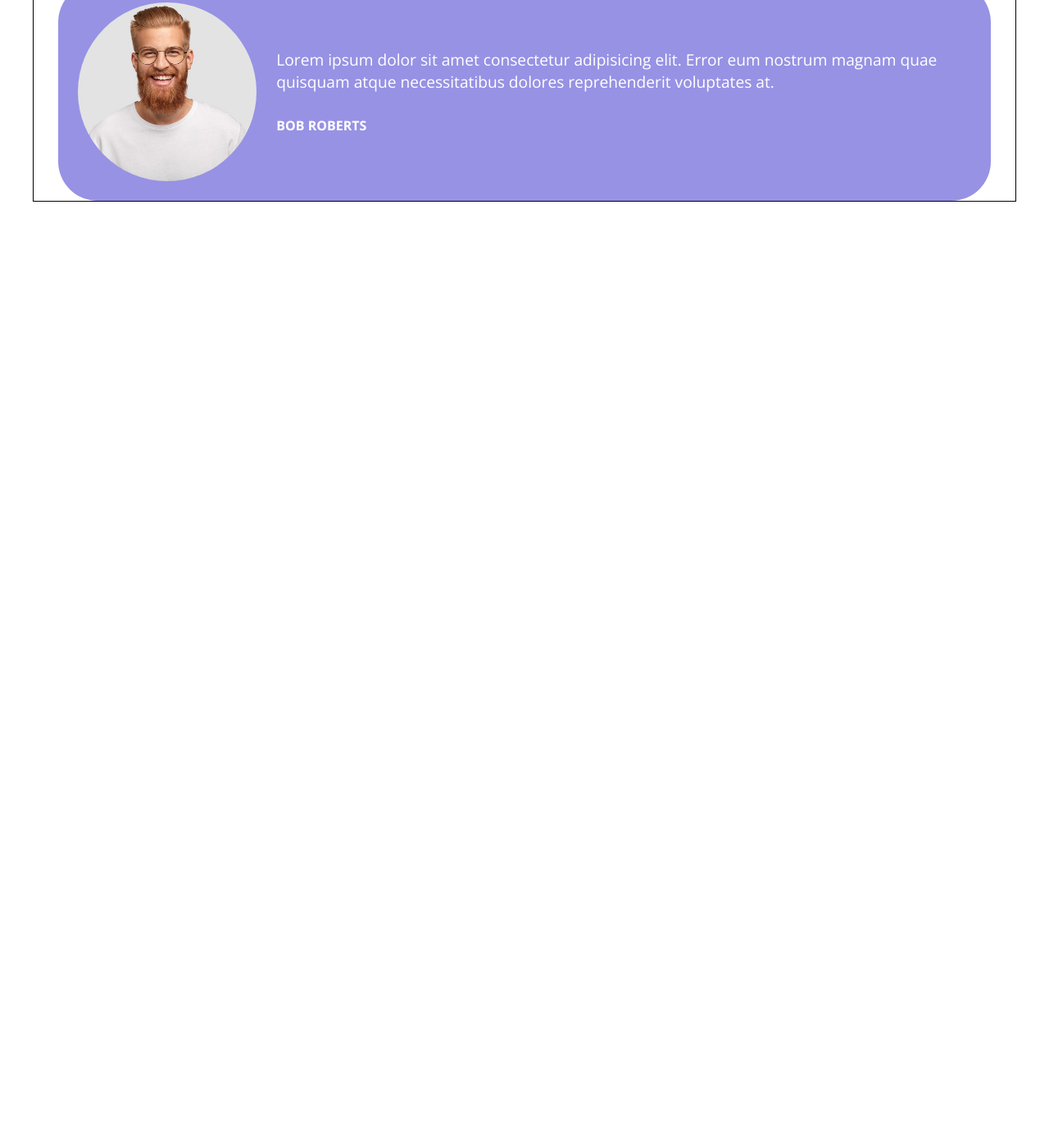
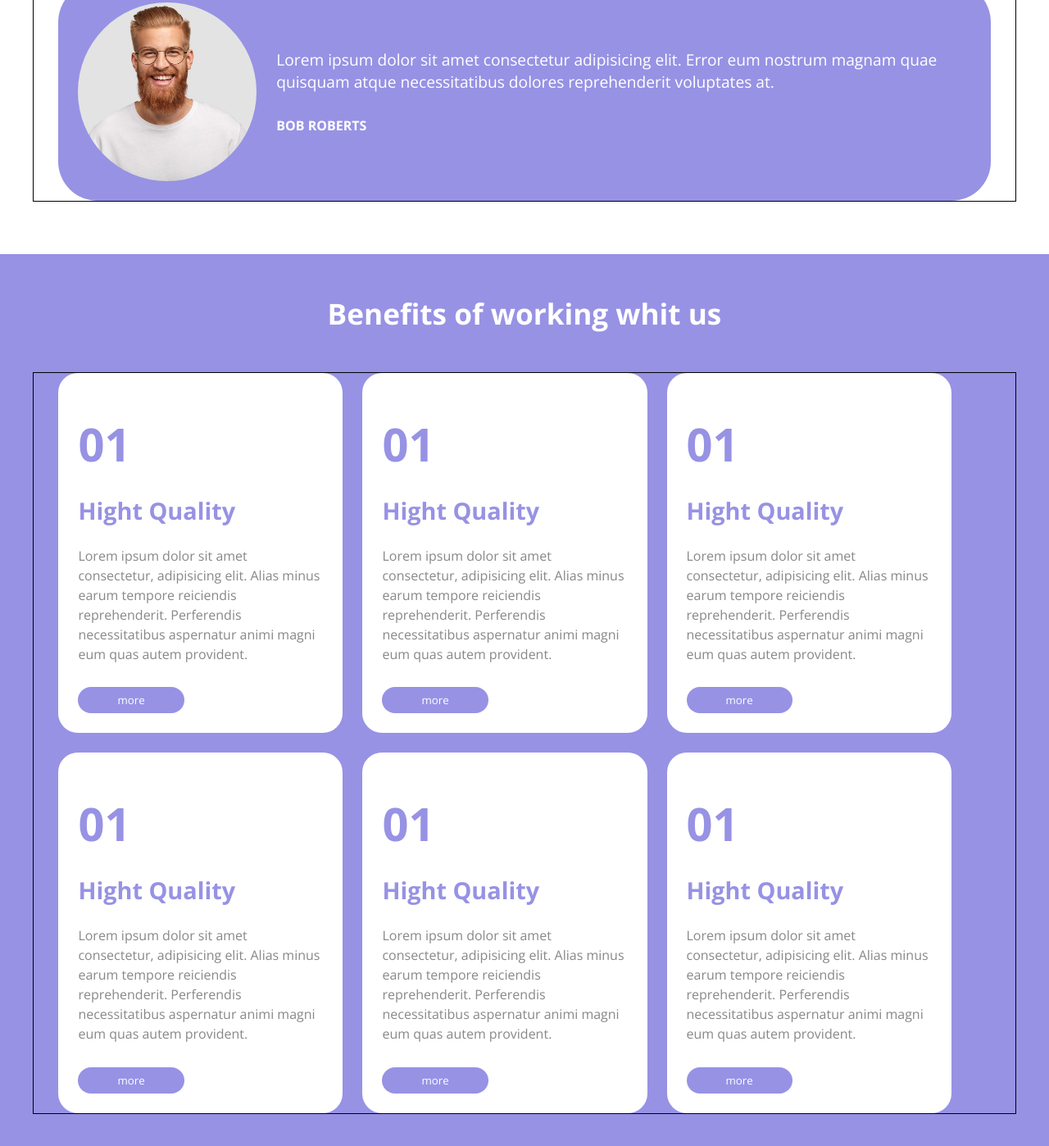
Before and after one commit to FabioLongoni/htmlcss-responsive-layout, a plain HTML site: page index.html in a window 1280 px wide. Shown: the part 2683-4081 px from the top of the page at 82% size. Before the commit the page ends 2993 px from the top, so only its background shows below. Drawn offline with nearby package versions, Linux system fonts and the light colour scheme.

Commit message:
sezione4

```diff
--- a/css/app.css
+++ b/css/app.css
@@ -246,6 +246,63 @@ header ul {
     border-radius: 50%;
 }
 
+/* quarta sezione */
+
+.benefit {
+    background-color: #9792e4;
+    padding-bottom: 3rem;
+}
+
+.benefit h2 {
+    font-size: 2.2rem;
+    color: white;
+    text-align: center;
+    padding: 3rem 0;
+}
+
+.row-4 {
+    display: flex;
+    flex-wrap: wrap;
+    gap: 1.5rem;
+}
+
+.col-4 {
+    padding: 1.5rem;
+    background-color: white;
+    flex-basis: calc(calc(100% - 6rem) / 3);
+    border-radius: 1.5rem;
+    color: #888888;
+}
+
+.col-4 button {
+    padding: 0 3rem;
+    background-color: #9792e4;
+    color: white;
+}
+
+.col-4 span {
+    font-size: 3.5rem;
+    font-weight: 900;
+    color: #9792e4;
+    display: block;
+    padding: 1.5rem 0;
+
+}
+
+.col-4 h4 {
+    font-size: 1.8rem;
+    padding-bottom: 1.5rem;
+    font-weight: 900;
+    color: #9792e4;
+}
+
+.col-4 p {
+    line-height: 1.5rem;
+    font-size: 1rem;
+}
+
+
+
 
 
 
@@ -272,6 +329,9 @@ header ul {
     }
     .row-2 {
         flex-direction: column;
+    }
+    .col-4 {
+        flex-basis: calc(calc(100% - 1.5rem)/2);
     }
 
 }
@@ -303,4 +363,8 @@ header ul {
     .card-3 img {
         width: 100%;
     }
+    .col-4 {
+        flex-basis: 100%;
+    }
+
 }
--- a/index.html
+++ b/index.html
@@ -149,5 +149,50 @@
         </div>
     </section>
 
+<!--quarta sezione -->
+    <section class="benefit">
+        <h2>Benefits of working whit us</h2>
+        <div class="container">
+            <div class="row-4">
+                <div class="col-4">
+                    <span>01</span>
+                    <h4>Hight Quality</h4>
+                    <p>Lorem ipsum dolor sit amet consectetur, adipisicing elit. Alias minus earum tempore reiciendis reprehenderit. Perferendis necessitatibus aspernatur animi magni eum quas autem provident.</p>
+                    <button class="button-large">more</button>
+                </div>
+                <div class="col-4">
+                    <span>01</span>
+                    <h4>Hight Quality</h4>
+                    <p>Lorem ipsum dolor sit amet consectetur, adipisicing elit. Alias minus earum tempore reiciendis reprehenderit. Perferendis necessitatibus aspernatur animi magni eum quas autem provident.</p>
+                    <button class="button-large">more</button>
+                </div>
+                <div class="col-4">
+                    <span>01</span>
+                    <h4>Hight Quality</h4>
+                    <p>Lorem ipsum dolor sit amet consectetur, adipisicing elit. Alias minus earum tempore reiciendis reprehenderit. Perferendis necessitatibus aspernatur animi magni eum quas autem provident.</p>
+                    <button class="button-large">more</button>
+                </div>
+                <div class="col-4">
+                    <span>01</span>
+                    <h4>Hight Quality</h4>
+                    <p>Lorem ipsum dolor sit amet consectetur, adipisicing elit. Alias minus earum tempore reiciendis reprehenderit. Perferendis necessitatibus aspernatur animi magni eum quas autem provident.</p>
+                    <button class="button-large">more</button>
+                </div>
+                <div class="col-4">
+                    <span>01</span>
+                    <h4>Hight Quality</h4>
+                    <p>Lorem ipsum dolor sit amet consectetur, adipisicing elit. Alias minus earum tempore reiciendis reprehenderit. Perferendis necessitatibus aspernatur animi magni eum quas autem provident.</p>
+                    <button class="button-large">more</button>
+                </div>
+                <div class="col-4">
+                    <span>01</span>
+                    <h4>Hight Quality</h4>
+                    <p>Lorem ipsum dolor sit amet consectetur, adipisicing elit. Alias minus earum tempore reiciendis reprehenderit. Perferendis necessitatibus aspernatur animi magni eum quas autem provident.</p>
+                    <button class="button-large">more</button>
+                </div>
+            </div>
+        </div>
+    </section>
+
 </body>
 </html>
```
